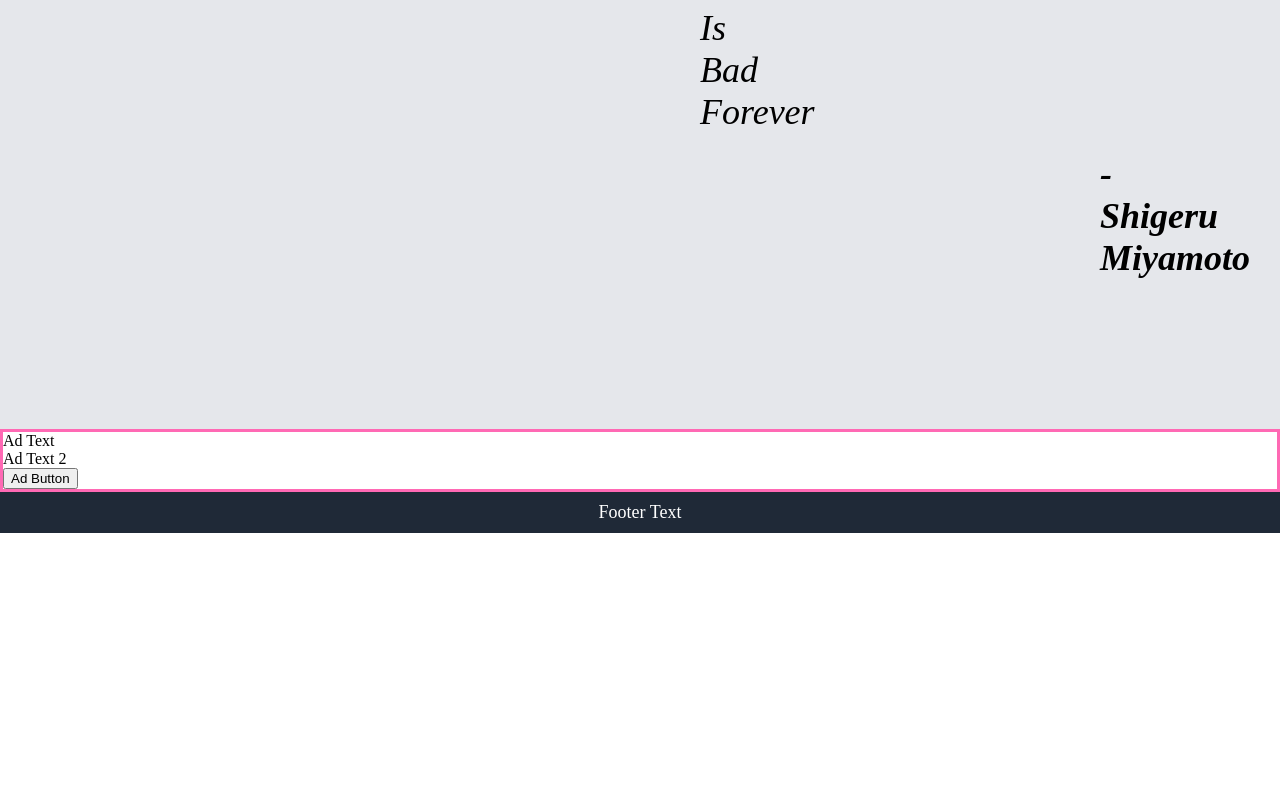
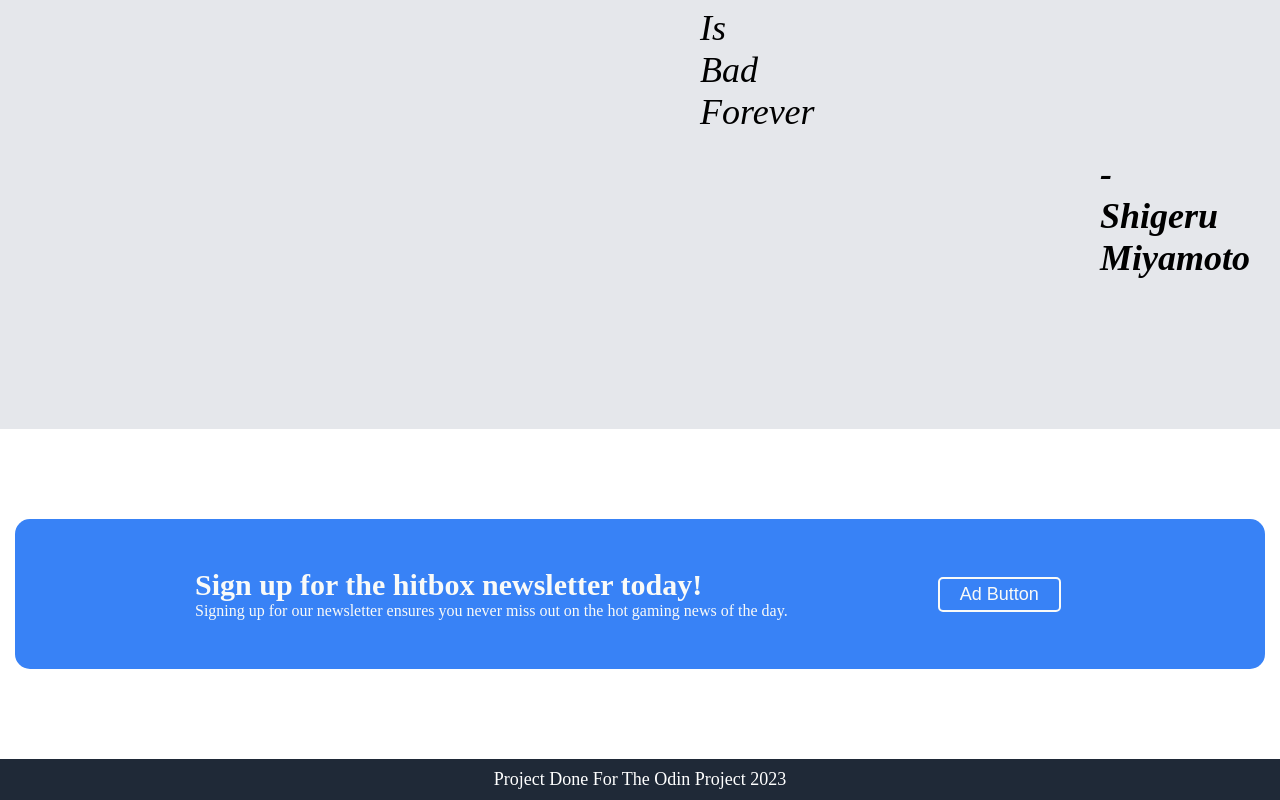
Before and after one commit to Kinloes/first-landing-page, a plain HTML site: page index.html in a window 1280 px wide. Shown: the part 1426-2226 px from the top of the page. Before the commit the page ends 1959 px from the top, so only its background shows below. Drawn offline with Linux system fonts and the light colour scheme.

Commit message:
Finished the signup box Finished project!

```diff
--- a/index.html
+++ b/index.html
@@ -60,15 +60,18 @@
     <div>A Delayed Game Is Eventually Good, But a Bad Game Is Bad Forever</div>
     <div class="attribution">- Shigeru Miyamoto</div>
 </div>
-
+<div class="adbox">
 <div class="advertisement">
-    <div>Ad Text</div>
-    <div>Ad Text 2</div>
-    <div><button>Ad Button</button></div>
+    <div class="adtxt">
+    <div style="font-size: 30px;"><strong>Sign up for the hitbox newsletter today!</strong></div>
+    <div>Signing up for our newsletter ensures you never miss out on the hot gaming news of the day.</div>
+    </div>
+    <div><a href=""><button>Ad Button</button></a></div>
+</div>
 </div>
 
 <div class="footer">
-    <div>Footer Text</div>
+    <div>Project Done For The Odin Project 2023</div>
 </div>
 </div>
 </body>
--- a/style.css
+++ b/style.css
@@ -92,8 +92,38 @@ body{
     padding-left: 400px;
     font-weight: bold;
 }
+.adbox{
+    display: flex;
+    justify-content: center;
+    align-content: center;
+    padding-top: 90px;
+    padding-bottom: 90px;
+}
 .advertisement{
-    border: solid hotpink;
+    display: flex;
+    background-color: #3882f6;
+    width: 1250px;
+    height: 150px;
+    align-items: center;
+    border-radius: 15px;
+}
+.advertisement .adtxt{
+    display: flex;
+    flex-direction: column;
+    color: #f9faf8;
+    padding-left: 180px;
+    padding-right: 150px;
+}
+.adbox button{
+    background-color: #3882f6;
+    font-size: 18px;
+    color: #f9faf8;
+    border: solid 2px #f9faf8;
+    border-radius: 5px;
+    padding-left: 20px;
+    padding-right: 20px;
+    padding-top: 5px;
+    padding-bottom: 5px;
 }
 .footer{
     background-color: #1f2937;
```
